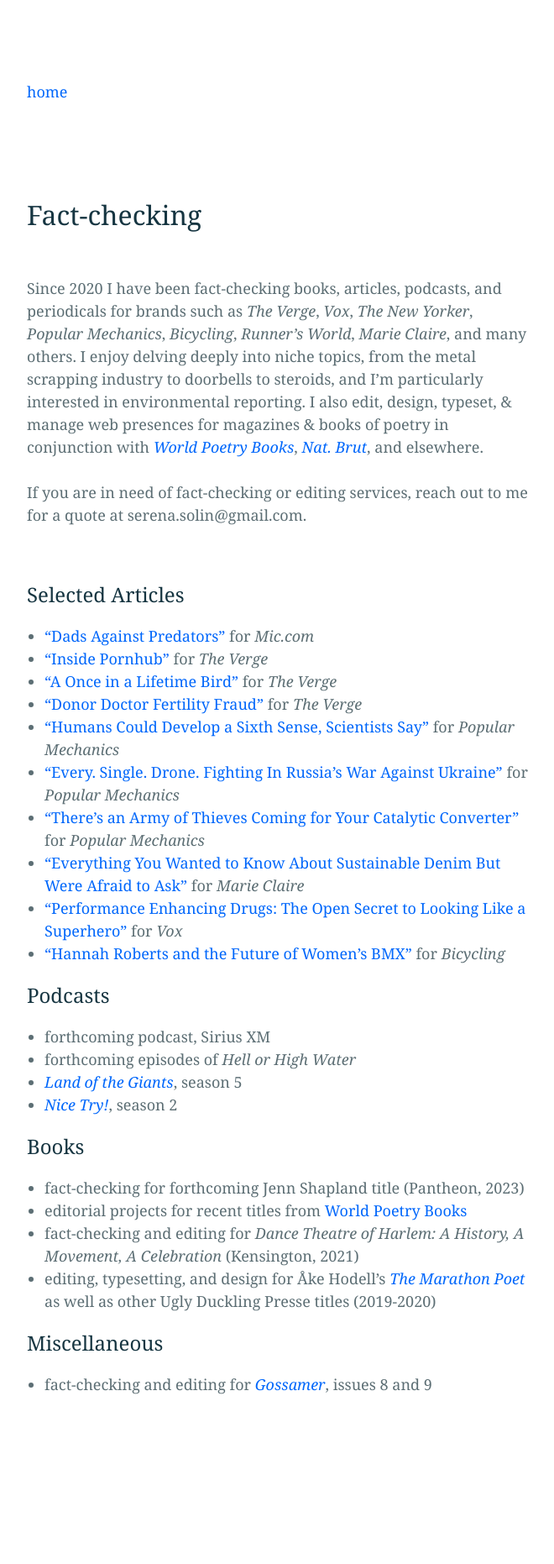
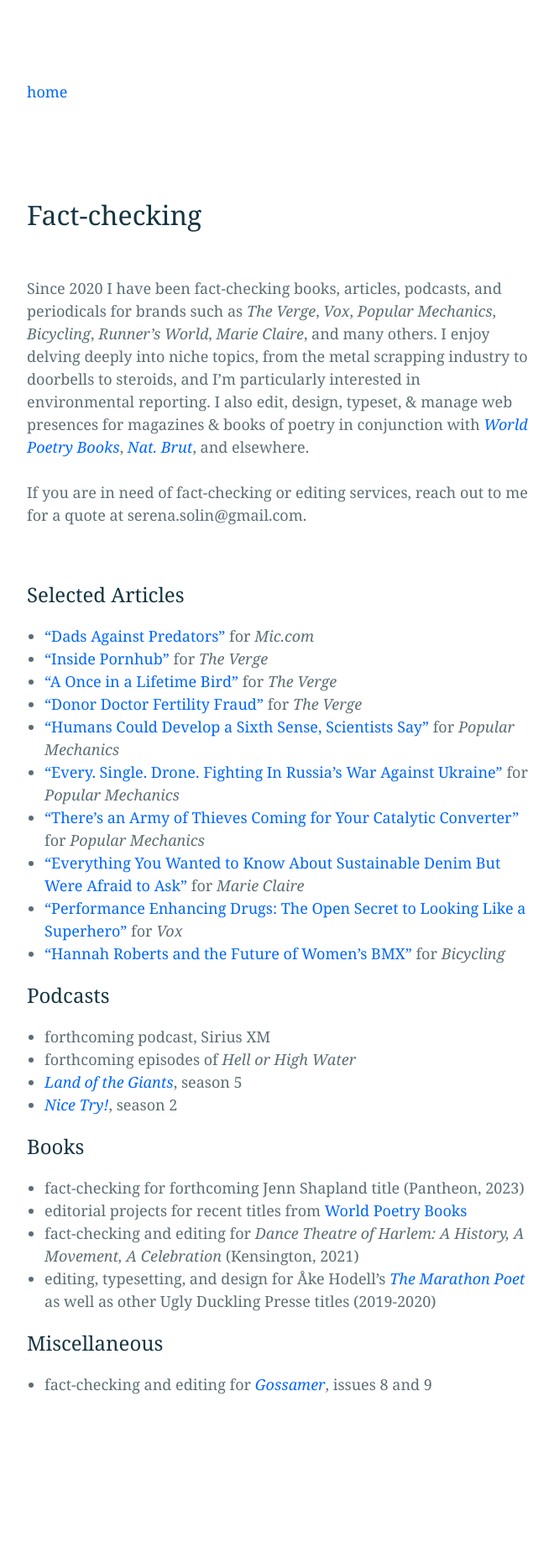
Before and after one commit to bliss-st/ss-website, a Jekyll site: the page built from factchecking.md, in a window 1280 px wide. Shown: the whole page at 84% size, without its empty margins (308-968 px from the left). Built offline with Jekyll 4.4.1, drawn with Linux system fonts in a browser that asks for light colours.

Commit message:
Update factchecking.md

```diff
--- a/factchecking.md
+++ b/factchecking.md
@@ -4,7 +4,7 @@
 permalink: /Factchecking/
 ---
 
-Since 2020 I have been fact-checking books, articles, podcasts, and periodicals for brands such as <em>The Verge</em>, <em>Vox</em>, <em>The New Yorker</em>, <em>Popular Mechanics</em>, <em>Bicycling</em>, <em>Runner's World</em>, <em>Marie Claire</em>, and many others. I enjoy delving deeply into niche topics, from the metal scrapping industry to doorbells to steroids, and I'm particularly interested in environmental reporting. I also edit, design, typeset, & manage web presences for magazines & books of poetry in conjunction with <em><a href="worldpoetrybooks.com">World Poetry Books</a></em>, <em><a href="natbrut.com">Nat. Brut</a></em>, and elsewhere.<br><br>If you are in need of fact-checking or editing services, reach out to me for a quote at serena.solin@gmail.com.
+Since 2020 I have been fact-checking books, articles, podcasts, and periodicals for brands such as <em>The Verge</em>, <em>Vox</em>, <em>Popular Mechanics</em>, <em>Bicycling</em>, <em>Runner's World</em>, <em>Marie Claire</em>, and many others. I enjoy delving deeply into niche topics, from the metal scrapping industry to doorbells to steroids, and I'm particularly interested in environmental reporting. I also edit, design, typeset, & manage web presences for magazines & books of poetry in conjunction with <em><a href="worldpoetrybooks.com">World Poetry Books</a></em>, <em><a href="natbrut.com">Nat. Brut</a></em>, and elsewhere.<br><br>If you are in need of fact-checking or editing services, reach out to me for a quote at serena.solin@gmail.com.
 
 <br>
 
```
